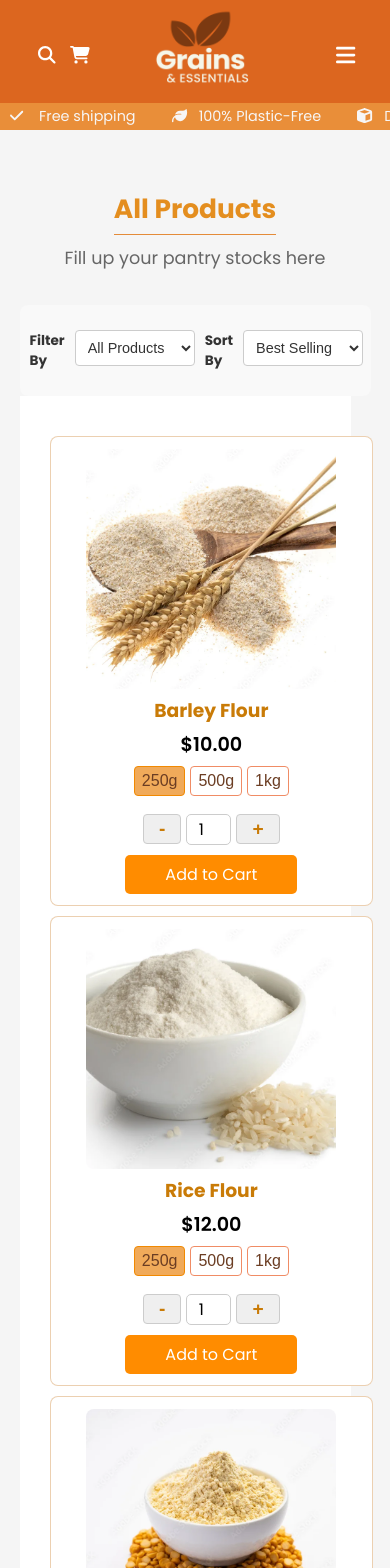
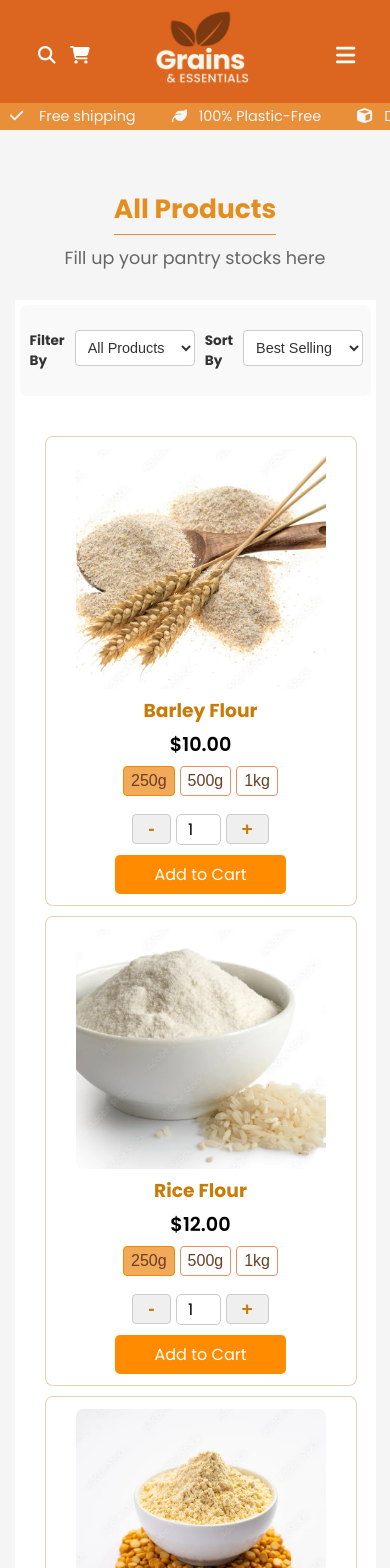
Before and after one commit to menoo-o/Grains-and-Essentials, a React (Vite) app: page /shop in a window 390 px wide. Shown: the top 1568 px of the page. Built offline with nearby package versions, Linux system fonts and the light colour scheme.

Commit message:
minor css

```diff
--- a/src/App.css
+++ b/src/App.css
@@ -1843,7 +1843,7 @@
 
     /* Shop pg */
     .shoppg-container {
-
+      background-color: white !important;
       display: flex; /* Use flexbox for mobile */
       justify-content: center;
       align-self: center;
@@ -1863,6 +1863,7 @@
       align-items: center;
 
 
+
     }
 
     .Shop-Container {
@@ -1871,15 +1872,17 @@
       justify-self: center ; /* Gap between product cards */
       width: 85dvw !important;
       justify-content: center;
+
     }
 
 
     .product-card {
       display: flex;
       padding: 0;
-      width: 83dvw !important; /* Full width of grid column */
+      background-color: white !important;
+      width: 80dvw !important; /* Full width of grid column */
       max-width: none; /* Remove max-width constraint */
-      margin-left: 20px;
+      margin-left: 15px;
       /* Remove margin */
       height: 470px !important;
       border: 1px solid rgba(221, 172, 117, 0.562);
```
